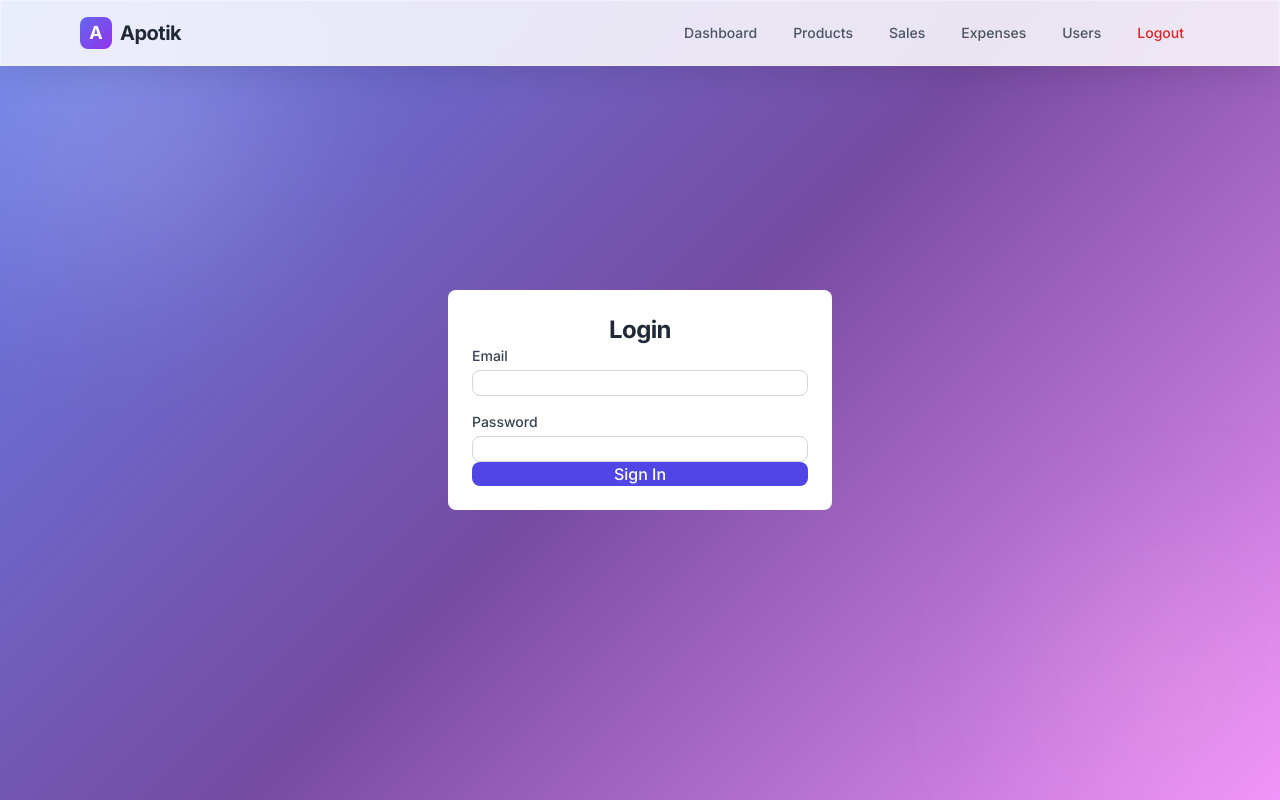
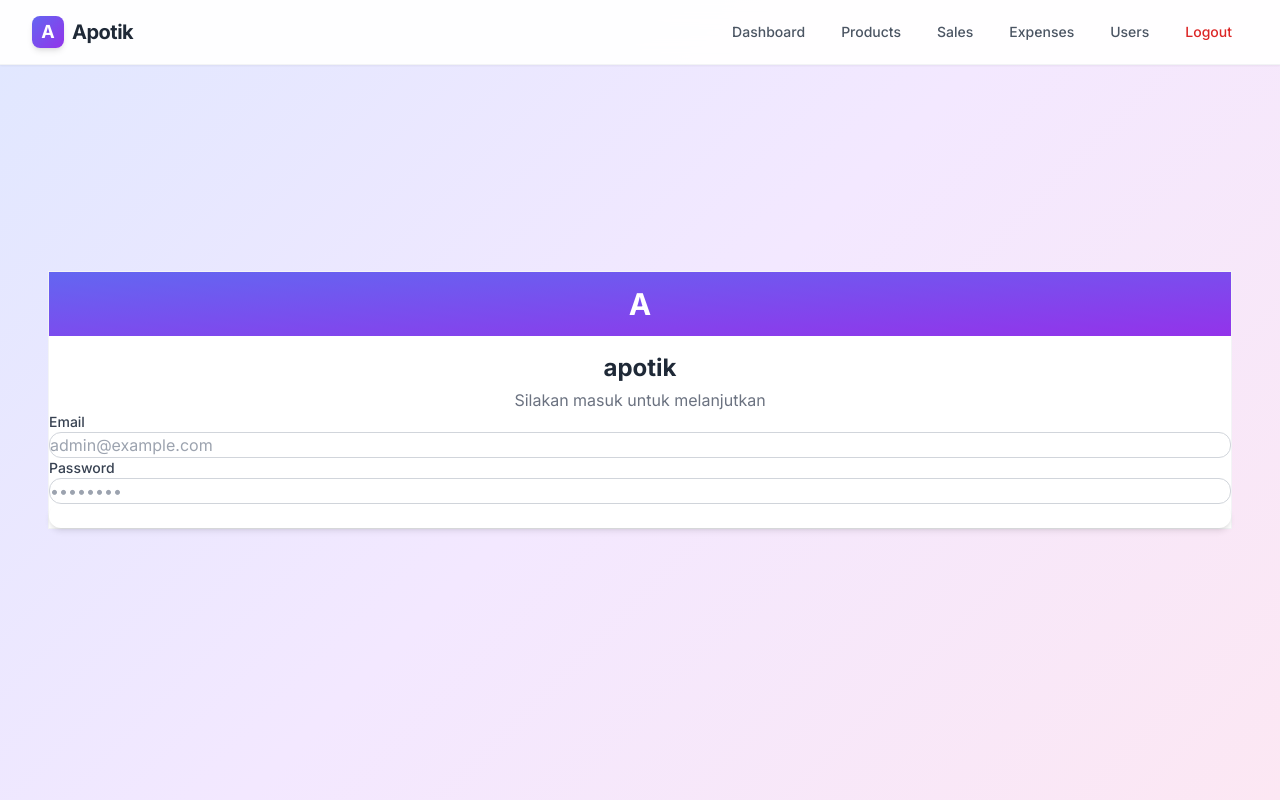
Before and after one commit to gentafg11/web-apotik, a Next.js app in the folder frontend/: page /login in a window 1280 px wide. Built offline with nearby package versions, Linux system fonts and the light colour scheme.

Commit message:
style: clean up all UI components and global styles

```diff
--- a/frontend/app/layout.tsx
+++ b/frontend/app/layout.tsx
@@ -24,7 +24,7 @@ export default function RootLayout({
       <body className="min-h-screen">
         <AuthProvider>
           <NavbarWrapper />
-          <main className="max-w-7xl mx-auto py-6 px-4 sm:px-6 lg:px-8 pt-16">
+          <main className="max-w-7xl mx-auto py-6 px-4 sm:px-6 lg:px-8 pt-20">
             {children}
           </main>
         </AuthProvider>
--- a/frontend/app/login/page.tsx
+++ b/frontend/app/login/page.tsx
@@ -27,42 +27,58 @@ export default function LoginPage() {
   };
 
   return (
-    <div className="flex items-center justify-center min-h-screen">
-      <form onSubmit={handleSubmit} className="bg-white p-6 rounded-lg shadow-xl max-w-sm w-full">
-        <h2 className="text-2xl font-bold mb-6 text-center text-gray-800">Login</h2>
+    <div className="flex items-center justify-center min-h-screen px-4">
+      <div className="w-full max-w-md">
+        <div className="bg-white rounded-2xl shadow-xl p-8 border border-gray-100">
+          <div className="text-center mb-8">
+            <div className="w-16 h-16 bg-gradient-to-br from-indigo-500 to-purple-600 rounded-2xl flex items-center justify-center text-white font-bold text-3xl mx-auto mb-4 shadow-lg">
+              A
+            </div>
+            <h1 className="text-2xl font-bold text-gray-800">apotik</h1>
+            <p className="text-gray-500 mt-1">Silakan masuk untuk melanjutkan</p>
+          </div>
+
           {error && (
-          <div className="mb-4 p-3 bg-red-50 border border-red-200 rounded text-red-600 text-sm">
+            <div className="mb-6 p-4 bg-red-50 border border-red-200 rounded-xl text-red-600 text-sm">
               {error}
             </div>
           )}
-        <div className="mb-4">
-          <label className="block text-sm font-medium text-gray-700 mb-1">Email</label>
+
+          <form onSubmit={handleSubmit} className="space-y-5">
+            <div>
+              <label className="block text-sm font-medium text-gray-700 mb-2">Email</label>
               <input
                 type="email"
                 value={email}
                 onChange={e => setEmail(e.target.value)}
-            className="w-full border border-gray-300 rounded-lg p-3 focus:ring-2 focus:ring-indigo-500 focus:border-indigo-500"
+                className="w-full border border-gray-300 rounded-xl p-3 focus:ring-2 focus:ring-indigo-500 focus:border-indigo-500 transition-all"
+                placeholder="admin@example.com"
                 required
               />
             </div>
-        <div className="mb-6">
-          <label className="block text-sm font-medium text-gray-700 mb-1">Password</label>
+
+            <div>
+              <label className="block text-sm font-medium text-gray-700 mb-2">Password</label>
               <input
                 type="password"
                 value={password}
                 onChange={e => setPassword(e.target.value)}
-            className="w-full border border-gray-300 rounded-lg p-3 focus:ring-2 focus:ring-indigo-500 focus:border-indigo-500"
+                className="w-full border border-gray-300 rounded-xl p-3 focus:ring-2 focus:ring-indigo-500 focus:border-indigo-500 transition-all"
+                placeholder="••••••••"
                 required
               />
             </div>
+
             <button
               type="submit"
               disabled={loading}
-          className="w-full bg-indigo-600 text-white p-3 rounded-lg font-medium hover:bg-indigo-700 transition-colors disabled:opacity-50"
+              className="w-full bg-gradient-to-r from-indigo-600 to-purple-600 text-white p-3 rounded-xl font-semibold hover:from-indigo-700 hover:to-purple-700 transition-all disabled:opacity-50 disabled:cursor-not-allowed shadow-md"
             >
-          {loading ? 'Signing in...' : 'Sign In'}
+              {loading ? 'Memproses...' : 'Masuk'}
             </button>
           </form>
         </div>
+      </div>
+    </div>
   );
 }
--- a/frontend/components/Navbar.tsx
+++ b/frontend/components/Navbar.tsx
@@ -1,23 +1,12 @@
 'use client';
 
-import { createContext, useContext, useEffect, useState } from 'react';
+import { useState } from 'react';
 import { useRouter, usePathname } from 'next/navigation';
-import axios from 'axios';
 
-interface AuthContextType {
-  isAuthenticated: boolean;
-  logout: () => void;
-}
-
-const AuthContext = createContext<AuthContextType>({ isAuthenticated: false, logout: () => {} });
-
-export const useAuth = () => useContext(AuthContext);
-
-function NavbarInner() {
+export default function Navbar() {
   const router = useRouter();
   const pathname = usePathname();
   const [open, setOpen] = useState(false);
-  const { logout } = useAuth();
 
   const navLinks = [
     { href: '/dashboard', label: 'Dashboard' },
@@ -28,19 +17,23 @@ function NavbarInner() {
   ];
 
   const handleLogout = () => {
-    localStorage.removeItem('token');
-    delete axios.defaults.headers.common['Authorization'];
+    if (typeof window !== 'undefined') {
+      localStorage.removeItem('token');
+      delete axios.defaults.headers.common['Authorization'];
+    }
     router.replace('/login');
   };
 
   const isActive = (path: string) => pathname === path;
 
   return (
-    <nav className="fixed top-0 left-0 right-0 z-50 glass">
-      <div className="max-w-6xl mx-auto px-4">
+    <nav className="fixed top-0 left-0 right-0 z-50 bg-white/95 backdrop-blur-md border-b border-gray-200/50 shadow-sm">
+      <div className="max-w-7xl mx-auto px-4 sm:px-6 lg:px-8">
         <div className="flex items-center justify-between h-16">
-          <a href="/dashboard" className="flex items-center space-x-2">
-            <div className="w-8 h-8 bg-gradient-to-br from-indigo-500 to-purple-600 rounded-lg flex items-center justify-center text-white font-bold text-lg">A</div>
+          <a href="/dashboard" className="flex items-center space-x-2 no-underline">
+            <div className="w-8 h-8 bg-gradient-to-br from-indigo-500 to-purple-600 rounded-lg flex items-center justify-center text-white font-bold text-lg shadow-md">
+              A
+            </div>
             <span className="text-xl font-bold text-gray-800 tracking-tight">Apotik</span>
           </a>
 
@@ -49,10 +42,10 @@ function NavbarInner() {
               <a
                 key={link.href}
                 href={link.href}
-                className={`px-4 py-2 rounded-full text-sm font-medium transition-all duration-200 ${
+                className={`px-4 py-2 rounded-lg text-sm font-medium transition-all duration-200 ${
                   isActive(link.href)
-                    ? 'bg-indigo-600 text-white shadow-lg shadow-indigo-500/30'
-                    : 'text-gray-600 hover:bg-white/60 hover:text-indigo-600'
+                    ? 'bg-indigo-600 text-white shadow-md'
+                    : 'text-gray-600 hover:bg-gray-100 hover:text-indigo-600'
                 }`}
               >
                 {link.label}
@@ -60,14 +53,14 @@ function NavbarInner() {
             ))}
             <button
               onClick={handleLogout}
-              className="ml-4 px-4 py-2 rounded-full text-sm font-medium text-red-600 hover:bg-red-50 transition-all"
+              className="ml-4 px-4 py-2 rounded-lg text-sm font-medium text-red-600 hover:bg-red-50 transition-all"
             >
               Logout
             </button>
           </div>
 
           <button
-            className="md:hidden p-2 text-gray-600 focus:outline-none"
+            className="md:hidden p-2 text-gray-600 hover:bg-gray-100 rounded-lg"
             onClick={() => setOpen(!open)}
             aria-label="Toggle menu"
           >
@@ -78,14 +71,14 @@ function NavbarInner() {
         </div>
 
         {open && (
-          <div className="md:hidden py-4 space-y-2 border-t border-gray-200/50">
+          <div className="md:hidden py-4 space-y-2 border-t border-gray-200">
             {navLinks.map(link => (
               <a
                 key={link.href}
                 href={link.href}
                 onClick={() => setOpen(false)}
-                className={`block px-4 py-3 rounded-xl text-base font-medium ${
-                  isActive(link.href) ? 'bg-indigo-600 text-white' : 'text-gray-700 hover:bg-white/60'
+                className={`block px-4 py-3 rounded-lg text-base font-medium transition-all ${
+                  isActive(link.href) ? 'bg-indigo-600 text-white' : 'text-gray-700 hover:bg-gray-100'
                 }`}
               >
                 {link.label}
@@ -93,7 +86,7 @@ function NavbarInner() {
             ))}
             <button
               onClick={() => { setOpen(false); handleLogout(); }}
-              className="w-full text-left px-4 py-3 rounded-xl text-base font-medium text-red-600 hover:bg-red-50"
+              className="w-full text-left px-4 py-3 rounded-lg text-base font-medium text-red-600 hover:bg-red-50"
             >
               Logout
             </button>
@@ -104,6 +97,4 @@ function NavbarInner() {
   );
 }
 
-export default function Navbar() {
-  return <NavbarInner />;
-}
+import axios from 'axios';
--- a/frontend/components/ui/LoadingSpinner.tsx
+++ b/frontend/components/ui/LoadingSpinner.tsx
@@ -1,15 +1,12 @@
-export default function LoadingSpinner({ size = 'md' }: { size?: 'sm' | 'md' | 'lg' }) {
-  const sizeClasses = {
-    sm: 'w-4 h-4 border-2',
-    md: 'w-8 h-8 border-3',
-    lg: 'w-12 h-12 border-4',
-  };
+interface LoadingSpinnerProps {
+  size?: 'sm' | 'md' | 'lg';
+}
 
+export default function LoadingSpinner({ size = 'md' }: LoadingSpinnerProps) {
+  const sizes = { sm: 'w-4 h-4', md: 'w-8 h-8', lg: 'w-12 h-12' };
   return (
-    <div className="flex items-center justify-center p-4">
-      <div
-        className={`${sizeClasses[size]} border-primary-200 border-t-primary-600 rounded-full animate-spin`}
-      ></div>
+    <div className="flex items-center justify-center">
+      <div className={`${sizes[size]} border-2 border-gray-200 border-t-indigo-600 rounded-full animate-spin`} />
     </div>
   );
 }
--- a/frontend/styles/globals.css
+++ b/frontend/styles/globals.css
@@ -2,120 +2,39 @@
 @tailwind components;
 @tailwind utilities;
 
-:root {
-  --gradient-start: #667eea;
-  --gradient-mid: #764ba2;
-  --gradient-end: #f093fb;
+body {
+  background: linear-gradient(135deg, #e0e7ff 0%, #f3e8ff 50%, #fce7f3 100%);
+  background-attachment: fixed;
+  min-height: 100vh;
+  font-family: 'Inter', system-ui, -apple-system, sans-serif;
 }
 
-body {
-  background: linear-gradient(135deg, var(--gradient-start) 0%, var(--gradient-mid) 50%, var(--gradient-end) 100%);
-  background-attachment: fixed;
-  min-height: 100vh;
-  position: relative;
-  overflow-x: hidden;
+.glass {
+  background: rgba(255, 255, 255, 0.95);
+  backdrop-filter: blur(10px);
+  border: 1px solid rgba(255, 255, 255, 0.6);
+  box-shadow: 0 4px 20px rgba(0, 0, 0, 0.08);
 }
 
-/* Decorative radial shapes */
-body::before,
-body::after {
-  content: '';
-  position: fixed;
-  border-radius: 50%;
-  z-index: -1;
-  filter: blur(80px);
-  opacity: 0.6;
+.shadow-soft {
+  box-shadow: 0 2px 15px rgba(0, 0, 0, 0.06);
 }
 
-body::before {
-  width: 500px;
-  height: 500px;
-  background: radial-gradient(circle, rgba(255, 255, 255, 0.4) 0%, rgba(255, 255, 255, 0) 70%);
-  top: -150px;
-  left: -150px;
-  animation: float1 20s ease-in-out infinite alternate;
-}
-
-body::after {
-  width: 400px;
-  height: 400px;
-  background: radial-gradient(circle, rgba(255, 200, 200, 0.3) 0%, rgba(255, 200, 200, 0) 70%);
-  bottom: -100px;
-  right: -100px;
-  animation: float2 25s ease-in-out infinite alternate;
-}
-
-@keyframes float1 {
-  0% { transform: translate(0, 0) scale(1); }
-  100% { transform: translate(50px, 30px) scale(1.1); }
-}
-
-@keyframes float2 {
-  0% { transform: translate(0, 0) scale(1); }
-  100% { transform: translate(-40px, -60px) scale(0.9); }
-}
-
-/* Glassmorphism for cards and nav */
-.glass {
-  background: rgba(255, 255, 255, 0.85);
-  backdrop-filter: blur(12px);
-  border: 1px solid rgba(255, 255, 255, 0.3);
-  box-shadow: 0 8px 32px rgba(0, 0, 0, 0.1);
-}
-
-/* Smooth transitions */
-* {
-  transition: background-color 0.3s ease, border-color 0.3s ease, color 0.2s ease;
-}
-
-/* Custom scrollbar */
 ::-webkit-scrollbar {
-  width: 8px;
-  height: 8px;
+  width: 6px;
+  height: 6px;
 }
 
 ::-webkit-scrollbar-track {
-  background: rgba(255, 255, 255, 0.2);
-  border-radius: 4px;
+  background: #f1f1f1;
+  border-radius: 3px;
 }
 
 ::-webkit-scrollbar-thumb {
-  background: rgba(255, 255, 255, 0.5);
-  border-radius: 4px;
+  background: #c1c1c1;
+  border-radius: 3px;
 }
 
 ::-webkit-scrollbar-thumb:hover {
-  background: rgba(255, 255, 255, 0.7);
+  background: #a1a1a1;
 }
-
-/* Typography enhancements */
-h1, h2, h3, h4, h5, h6 {
-  letter-spacing: -0.025em;
-}
-
-/* Button focus styles */
-button:focus,
-input:focus,
-select:focus {
-  outline: none;
-  ring: 2px;
-  ring-color: rgba(102, 126, 234, 0.5);
-}
-
-/* Card hover effect */
-.card-hover {
-  transition: transform 0.2s ease, box-shadow 0.2s ease;
-}
-.card-hover:hover {
-  transform: translateY(-2px);
-  box-shadow: 0 12px 40px rgba(0, 0, 0, 0.15);
-}
-
-/* Login page background */
-.login-page {
-  background-image: url('/medicine-bg.jpg');
-  background-size: cover;
-  background-position: center;
-  background-repeat: no-repeat;
-  background-attachment: fixed;
-}
```
Also changed, not shown: frontend/components/ui/Badge.tsx (+4 -4 lines), frontend/components/ui/Button.tsx (+11 -13 lines), frontend/components/ui/Card.tsx (+10 -17 lines), frontend/components/ui/Input.tsx (+10 -22 lines), frontend/components/ui/StatCard.tsx (+11 -27 lines), frontend/components/ui/Table.tsx (+12 -28 lines). Lines whose indentation alone changed are shown as unchanged.
